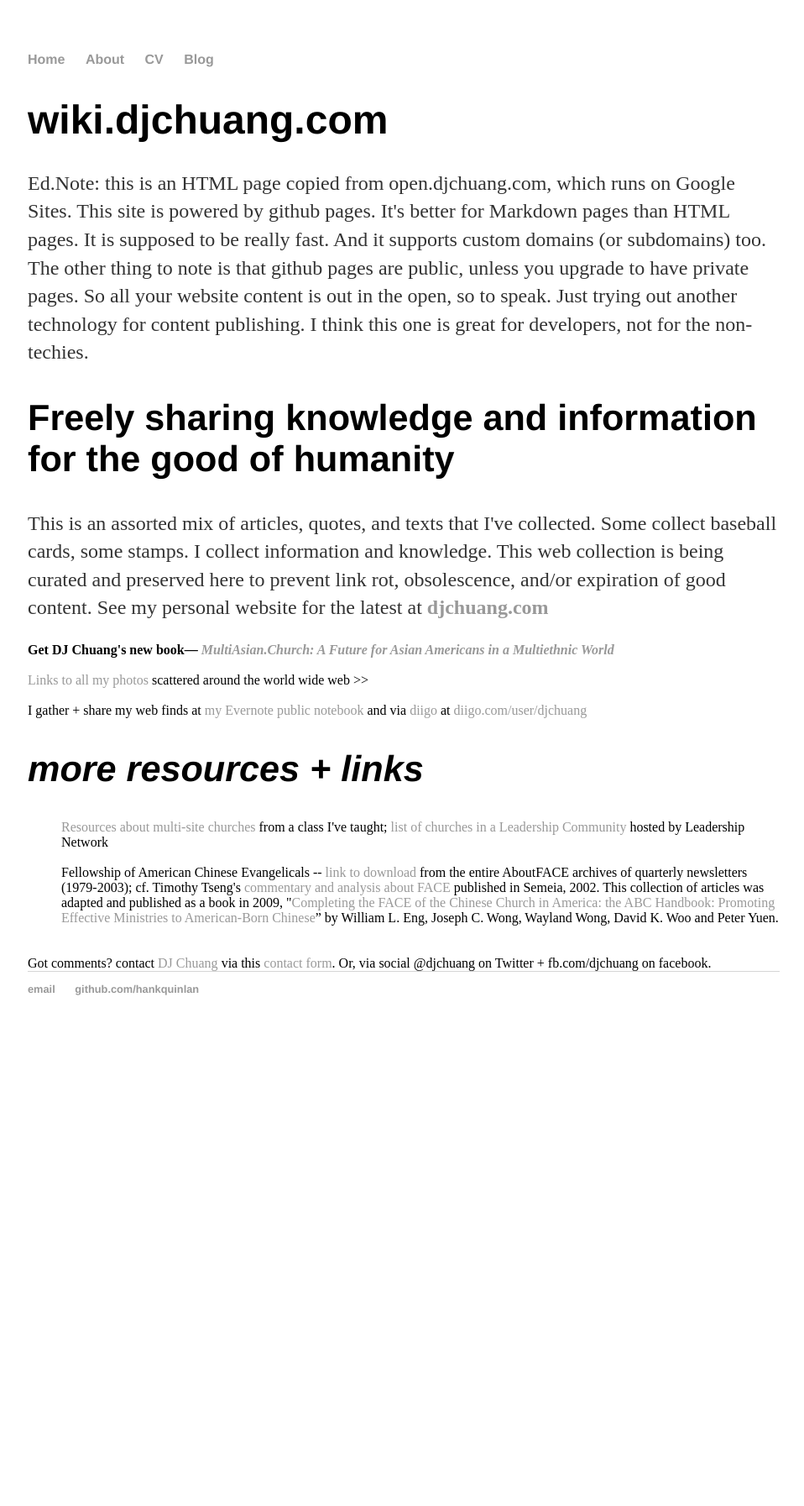
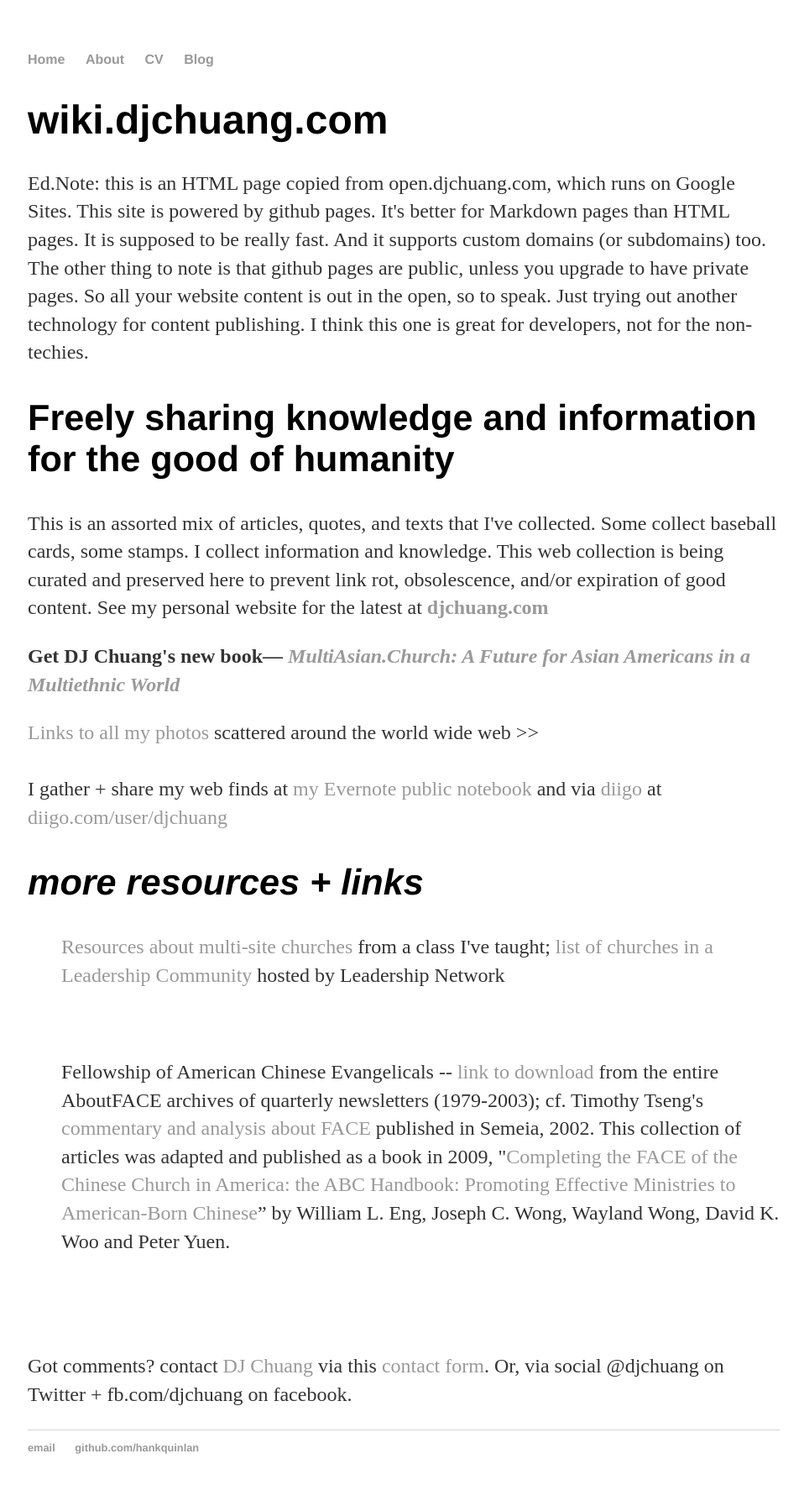
Before and after one commit to djchuang/djchuang.github.io, a Jekyll site: the page built from index.html, in a window 1280 px wide. Shown: the whole page at 84% size, without its empty margins (159-1117 px from the left). Built offline with Jekyll 4.4.1, drawn with Linux system fonts in a browser that asks for light colours; before the commit the page ends 1247 px from its top, so only the background shows below that.

Commit message:
cleanup formatting
replace div with p

```diff
--- a/index.html
+++ b/index.html
@@ -6,31 +6,31 @@
 <h1>wiki.djchuang.com</h1>
 <p>Ed.Note: this is an HTML page copied from open.djchuang.com, which runs on Google Sites. This site is powered by github pages. It's better for Markdown pages than HTML pages. It is supposed to be really fast. And it supports custom domains (or subdomains) too. The other thing to note is that github pages are public, unless you upgrade to have private pages. So all your website content is out in the open, so to speak. Just trying out another technology for content publishing. I think this one is great for developers, not for the non-techies.
 </p>
+
 <h2>Freely sharing knowledge and information for the good of humanity</h2>
 
-<p>This is an assorted mix of articles, quotes, and texts that I've collected. Some collect baseball cards, some stamps. I collect information and knowledge. This web collection is being curated and preserved here to prevent link rot, obsolescence, and/or expiration of good content. See my personal website for the latest at <b><a href="http://www.djchuang.com/">djchuang.com</a>&nbsp;</b>
+<p>This is an assorted mix of articles, quotes, and texts that I've collected. Some collect baseball cards, some stamps. I collect information and knowledge. This web collection is being curated and preserved here to prevent link rot, obsolescence, and/or expiration of good content. See my personal website for the latest at <b><a href="http://www.djchuang.com/">djchuang.com</a>&nbsp;</b></p>
 
-<div><b>Get DJ Chuang's new book—&nbsp;</b><i><b><a href="http://multiasian.church" target="_blank">MultiAsian.Church: A Future for Asian Americans in a Multiethnic World</a></b></i><b><br>
+<p><b>Get DJ Chuang's new book—&nbsp;</b><i><b><a href="http://multiasian.church" target="_blank">MultiAsian.Church: A Future for Asian Americans in a Multiethnic World</a></b></i><b><br>
 </b>
-<div><font size="3"><br>
-</font></div>
-<div>
-<div><a href="https://sites.google.com/site/djchuang/my-photos">Links to all my photos</a> scattered around the world wide web &gt;&gt;<br>
+
+<p>
+<p><a href="https://sites.google.com/site/djchuang/my-photos">Links to all my photos</a> scattered around the world wide web &gt;&gt;<br>
  <br>
  I gather + share my web finds at <a href="http://www.evernote.com/pub/djchuang/public1/">my Evernote public notebook</a> and via <a href="http://www.diigo.com/user/djchuang">diigo</a> at <a href="http://www.diigo.com/user/djchuang">diigo.com/user/djchuang</a><br>
 <h2><span style="font-style:italic">more resources + links</span></h2>
-</div>
-</div>
+</p>
+</p>
 <blockquote style="margin:0 0 0 40px;border:none;padding:0px">
-<div><a href="http://www.djchuang.com/2009/a-class-about-multi-site-churches/">Resources about multi-site churches</a> from a class I've taught; <a href="https://sites.google.com/site/djchuang/msclc6">list of churches in a Leadership Community</a> hosted by Leadership Network</div>
-<div><br>
-</div>
-<div>Fellowship of American Chinese Evangelicals -- <a href="http://nextgenerasianchurch.com/2009/06/13/fellowship-of-american-chinese-evangelicals-newsletters-online/">link to download</a> from the entire AboutFACE archives of quarterly newsletters (1979-2003); cf. Timothy Tseng's <a href="https://sites.google.com/site/djchuang/cache/2ndgen">commentary and analysis about FACE</a> published in Semeia, 2002. This collection of articles was adapted and published as a book in 2009, "<a href="http://ntcbc.org/english/index.php?option=com_content&amp;view=article&amp;id=295:completing-the-face&amp;catid=28:articles&amp;Itemid=65">Completing the FACE of the Chinese Church in America: the ABC Handbook: Promoting Effective Ministries to American-Born Chinese</a>” by William L. Eng, Joseph C. Wong, Wayland Wong, David K. Woo and Peter Yuen. </div>
-<div><br>
-</div>
+<p><a href="http://www.djchuang.com/2009/a-class-about-multi-site-churches/">Resources about multi-site churches</a> from a class I've taught; <a href="https://sites.google.com/site/djchuang/msclc6">list of churches in a Leadership Community</a> hosted by Leadership Network</p>
+<p><br>
+</p>
+<p>Fellowship of American Chinese Evangelicals -- <a href="http://nextgenerasianchurch.com/2009/06/13/fellowship-of-american-chinese-evangelicals-newsletters-online/">link to download</a> from the entire AboutFACE archives of quarterly newsletters (1979-2003); cf. Timothy Tseng's <a href="https://sites.google.com/site/djchuang/cache/2ndgen">commentary and analysis about FACE</a> published in Semeia, 2002. This collection of articles was adapted and published as a book in 2009, "<a href="http://ntcbc.org/english/index.php?option=com_content&amp;view=article&amp;id=295:completing-the-face&amp;catid=28:articles&amp;Itemid=65">Completing the FACE of the Chinese Church in America: the ABC Handbook: Promoting Effective Ministries to American-Born Chinese</a>” by William L. Eng, Joseph C. Wong, Wayland Wong, David K. Woo and Peter Yuen. </p>
+<p><br>
+</p>
 </blockquote>
 
 
-<div><br>
+<p><br>
 Got comments? contact <a href="http://djchuang.com/contact">DJ Chuang</a> via this <a href="http://djchuang.com/contact">contact form</a>. Or, via social @djchuang on Twitter + fb.com/djchuang on facebook.<br>
-</div>
+</p>
```
